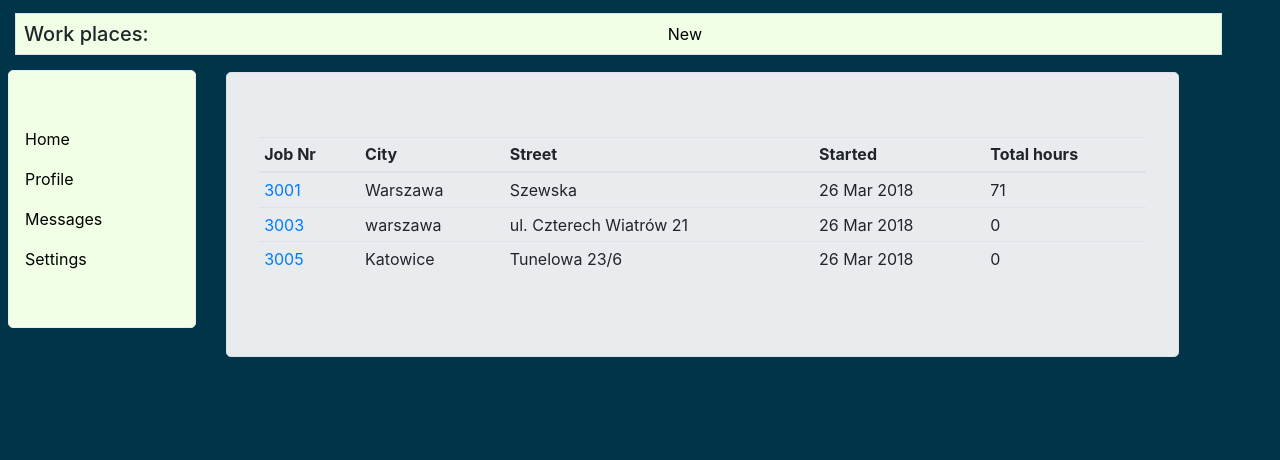
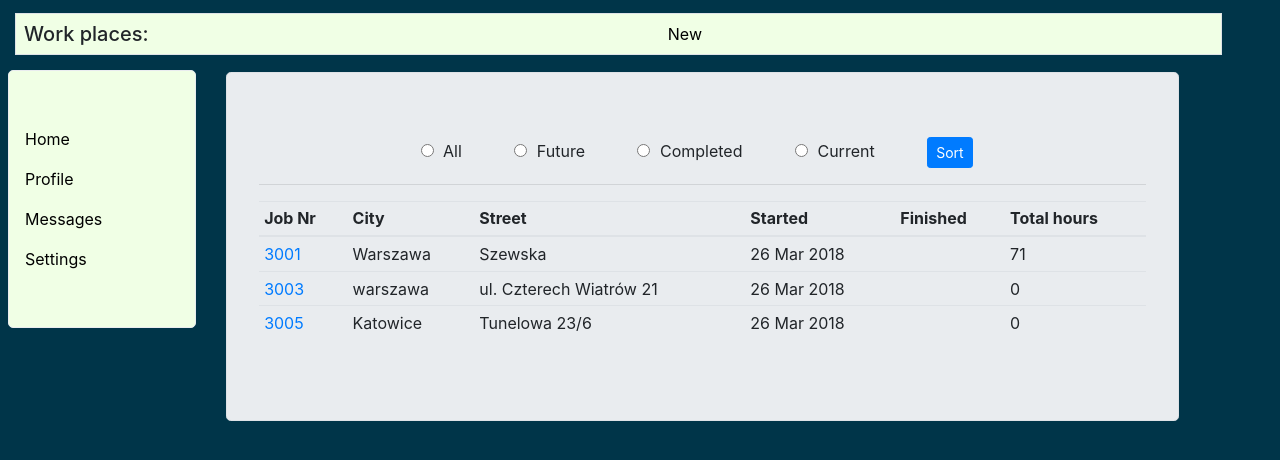
Before and after one commit to Mielu89/work-management, a Django app: page /job/jobs/ in a window 1280 px wide. Shown: the part 59-519 px from the top of the page. Run offline with Django 3.2, Linux system fonts and the light colour scheme; a user stored in the database is signed in; data comes from the database, SQL or seed files in the repository; both versions use the stored data as it was after the commit; some libraries are stand-ins or nearby versions.

Commit message:
Add job sorting by job status

```diff
--- a/job/templates/job/jobs_list.html
+++ b/job/templates/job/jobs_list.html
@@ -6,13 +6,29 @@
 {% endblock %}
 {% block nav %}{% include 'job/_nav_admin.html'%}{% endblock %}
 {% block main %}
-
+<div class="container text-center">
+  <div class="form-check form-check-inline">
+  <form action="{% url "job:joblist"%}" method="GET">
+    <input class="form-check-input select" type="radio" name = "sort" id="inlineRadio1" value="all">
+    <label class="form-check-label mr-5" for="inlineRadio1">All</label>
+    <input class="form-check-input" type="radio" name = "sort" id="inlineRadio1" value="future">
+    <label class="form-check-label mr-5" for="inlineRadio1">Future</label>
+    <input class="form-check-input" type="radio" name = "sort" id="inlineRadio1" value="complited">
+    <label class="form-check-label mr-5" for="inlineRadio1">Completed</label>
+    <input class="form-check-input" type="radio" name = "sort" id="inlineRadio1" value="current">
+    <label class="form-check-label mr-5" for="inlineRadio1">Current</label>
+    <input type="submit" class="btn btn-primary btn-sm" value="Sort">
+  </form>
+  </div>
+</div>
+<hr class="my-3">
 <table class="table table-striped table-sm">
   <thead class="thead">
     <th>Job Nr</th>
     <th>City</th>
     <th>Street</th>
     <th>Started</th>
+    <th>Finished</th>
     {% if user.is_superuser %}
       <th>Total hours</th>
     {% endif %}
@@ -22,6 +38,7 @@
         <td>{{job.city}}</td>
         <td>{{job.street}}</td>
         <td>{{job.start|date:'d M Y'}}</td>
+        <td>{{job.finish|date:'d M Y'}}</td>
         {% if user.is_superuser %}
           <td>{{job.totalHours}}</td>
         {% endif %}
--- a/job/views.py
+++ b/job/views.py
@@ -55,9 +55,20 @@ class JobListView(LoginRequiredMixin, MenuMixin, generic.ListView):
 
         return context
 
-    def get_queryset(self):
-        return models.Job.objects.filter(finish__isnull = True, start__isnull=False)
-
+    def get_queryset(self, **kwargs):
+        sort = self.request.GET.get('sort', None)
+        print(sort)
+        if sort:
+            if sort == "all":
+                return models.Job.objects.all()
+            elif sort == "future":
+                return models.Job.objects.filter(start__isnull = True)
+            elif sort == 'complited':
+                return models.Job.objects.filter(finish__isnull = False)
+            elif sort == 'current':
+                return models.Job.objects.filter(start__isnull = False, finish__isnull = True)
+        else:
+            return models.Job.objects.filter(finish__isnull = True, start__isnull=False)
 
 class JobEditView(generic.UpdateView):
     template_name = 'job/job_edit.html'
```
Also changed, not shown: db.sqlite3.
